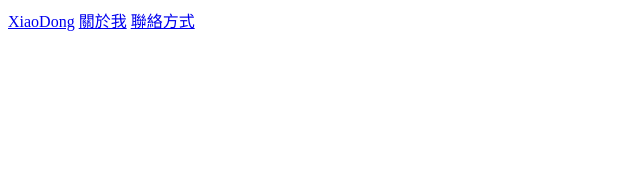
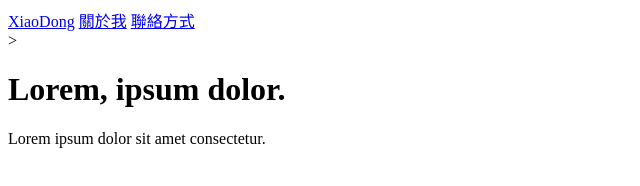
Before and after one commit to don121316516/-_-, a plain HTML site: page index.html in a window 1280 px wide. Shown: the whole page, without its empty margins (0-640 px from the left). Drawn offline with Linux system fonts and the light colour scheme.

Commit message:
導覽頁

```diff
--- a/img/index.html
+++ b/index.html
@@ -11,6 +11,12 @@
         <a href="#">關於我</a>
         <a href="#">聯絡方式</a>
     </nav>
+    <div>></div>
+    <div></div>
 
+    <div>
+        <h1>Lorem, ipsum dolor.</h1>
+        <p>Lorem ipsum dolor sit amet consectetur.</p>
+    </div>
 </body>
 </html>
```
Also changed, not shown: img/d-beach-1.jpg (added), img/d-beach-2.jpg (added), img/m-beach-1.png (added), img/m-beach-2.png (added), img/p-beach-1.jpg (added), img/p-beach-2.jpg (added).
